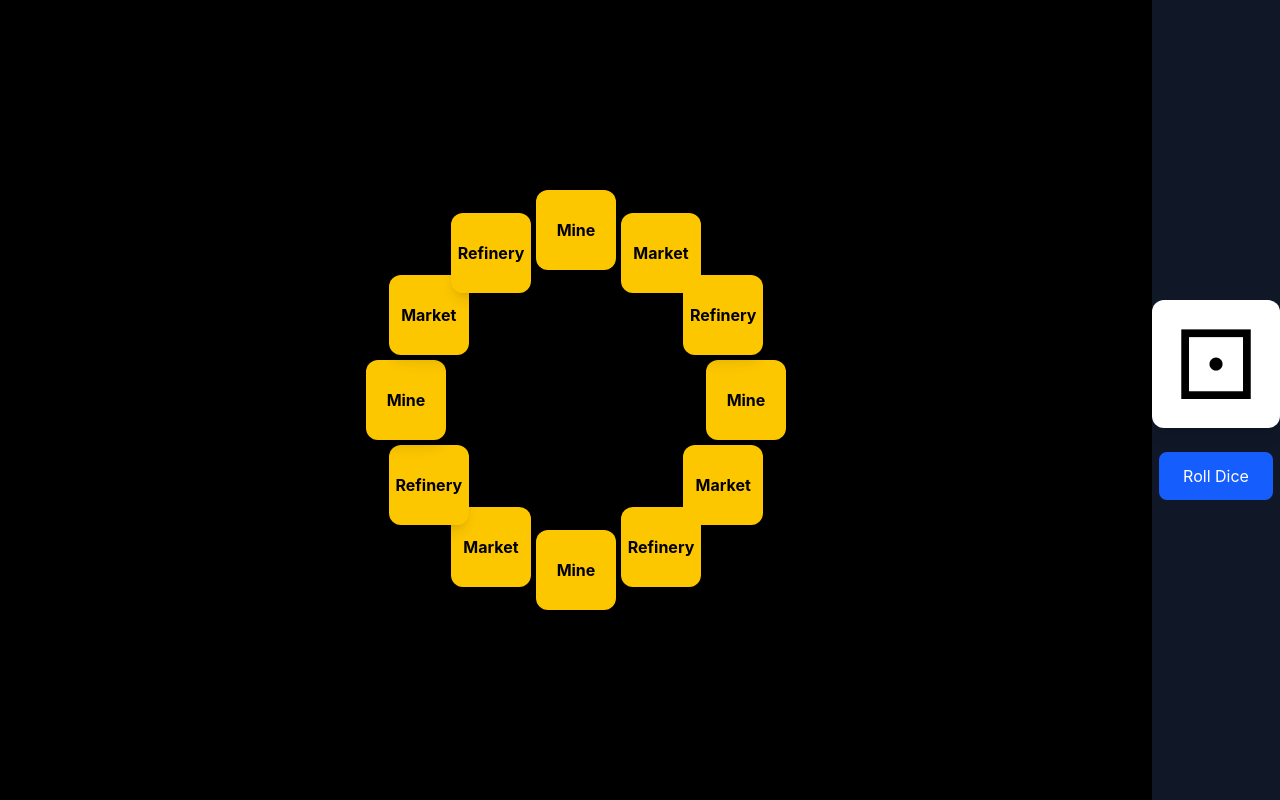
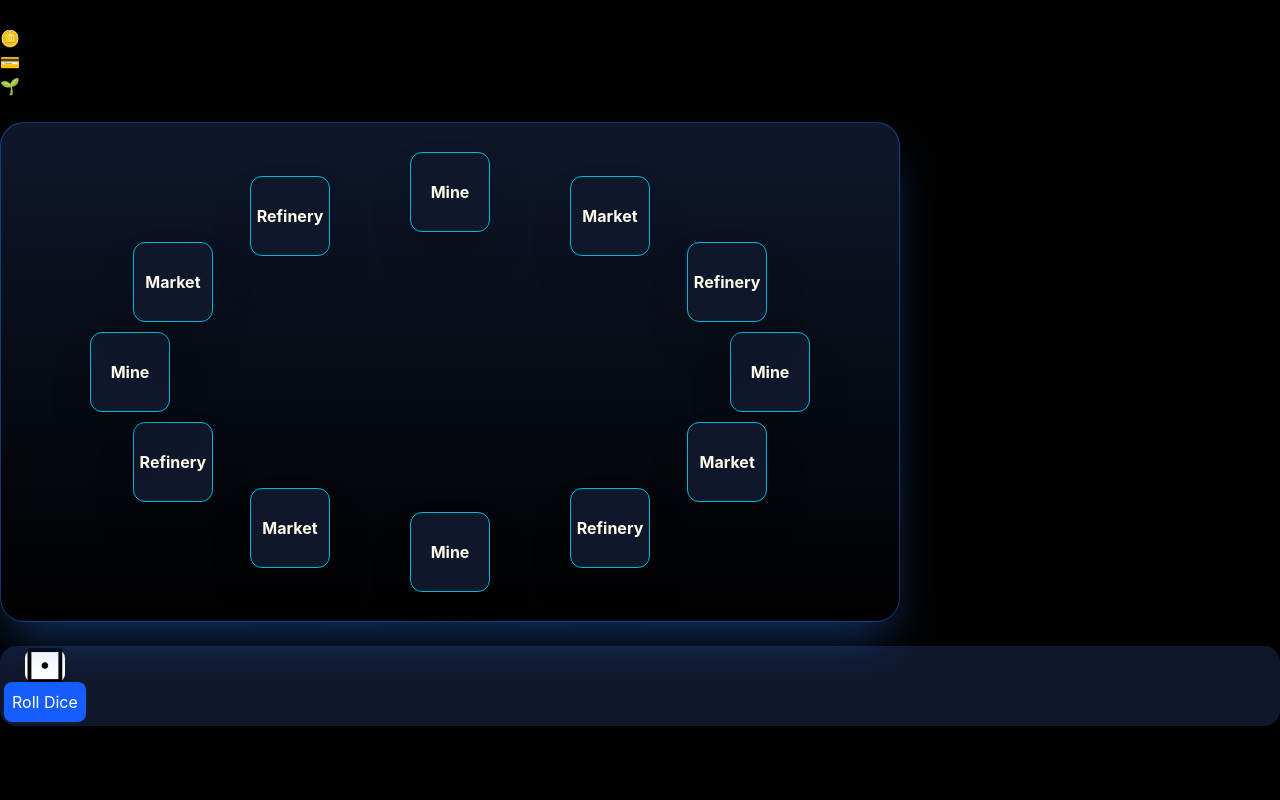
Before and after one commit to bhoomikasingh1825-png/Market-Maruder, a React (Vite) app: page / in a window 1280 px wide. Built offline with nearby package versions, Linux system fonts and the light colour scheme.

Commit message:
Update board layout and position dice inside board container

```diff
--- a/src/App.jsx
+++ b/src/App.jsx
@@ -1,18 +1,23 @@
 import Board from "./Components/Board"
-import Dice from "./Components/Dice"
-import MarketTraker from "./Components/MarketTraker"
+import PlayerInfo from "./Components/PlayerInfo"
 import ActionPanel from "./Components/ActionPanel"
-
+import Valuetraker from "./Components/Valuetracker"
 function App() {
-
   return (
     <>
-    <div  className="min-h-screen bg-black flex items-center justify-center">
+   <div
+   className="min-h-screen bg-black flex justify-center items-center relative">
+    <div
+    className="w-full max-w-7xl space-y-6">
+      <Valuetraker/>
       <Board/>
-      <Dice/>
-      </div>
-    </>
-  )
+      <ActionPanel/>
+      <PlayerInfo/>
+    </div>
+   </div>
+  </>
+  );
+
 }
 
-export default App
+export default App;
--- a/src/Components/ActionPanel.jsx
+++ b/src/Components/ActionPanel.jsx
@@ -1,10 +1,11 @@
+import Dice from "./Dice"
+
 function ActionPanel (){
   return(
-    <div>
-      <h2>
-        Action Panel
-      </h2>
+    <div
+    className="w-full bg-slate-900 rounded-2xl p-1 flex items-center justify-between">
+      <Dice/>
     </div>
-  )
+  );
 }
 export default ActionPanel
--- a/src/Components/Board.jsx
+++ b/src/Components/Board.jsx
@@ -13,36 +13,46 @@ const spaces = [
   "Refinery",]
 
 function Board(){
-  const radius = 230
+   const xRadius = 320;
+  const yRadius = 180;
+
+  const radius = 150;
   return(
     <div
-     className="relative mx-auto rounded-full"
-     style={{ width: '600px', height: '6oopx'}} >
+     className="relative rounded-3xl
+     bg-linear-to-b from-slate-900 to blue-950 border border-blue-500/40 shadow-2xl shadow-blue-500/40
+     p-8 "
+
+      style={{ width: '900px', height: '500px'}} >
       { spaces.map ((space, index) => {
 
         const angle = ( index / spaces.length)*2* Math.PI
 
-        const x = 170* Math.cos(angle)
+        const x = xRadius* Math.cos(angle)
 
-       const y = 170* Math.sin(angle)
+       const y = yRadius* Math.sin(angle)
 
       return(
         <div
         key={index}
-        className="absolute w-20 h-20 bg-yellow-400 rounded-xl flex items-center justify-center font-bold shadow-lg "
+        className="absolute w-20 h-20 text-amber-50 bg-slate-900 border border-cyan-500
+        p-8 shadow-2xl rounded-xl flex items-center justify-center font-bold  "
         style={{
           left :`calc(50% + ${x}px)`,
           top :`calc(50% + ${y}px)`,
-          transform : "translate(-50%, -50%)",
+          transform:'translate(-50%,-50%)'
+
         }}
         >
           {space}
         </div>
-      )
+      );
+
     })
       }
     </div>
-  )
+
+  );
 
 }
 export default Board
--- a/src/Components/Dice.jsx
+++ b/src/Components/Dice.jsx
@@ -12,10 +12,10 @@ function Roll (){
 
 // dice
 return (
-  <div  className="min-h-screen flex flex-col items-center justify-center bg-gray-900">
-     <h2 className="text-8xl bg-white w-32 h-32 rounded-xl flex items-center justify-center shadow-lg">{dicefaces[dice - 1]}</h2>
+  <div  className="flex flex-col items-center justify-center">
+     <h2 className="text-5xl bg-white w-10 h-8  rounded-lg flex items-center justify-center shadow-lg bottom-0 left-0 inset-y-0">{dicefaces[dice - 1]}</h2>
      <button onClick={Roll}
-           className="mt-6 px-6 py-3 bg-blue-600 text-white rounded-lg hover:bg-blue-700">
+           className=" px-2 py-2 bg-blue-600 text-white rounded-lg hover:bg-blue-700">
 
         Roll Dice
       </button>
--- a/src/Components/MarketTraker.jsx
+++ /dev/null
@@ -1,10 +0,0 @@
-function MarketTraker (){
-  return(
-    <div>
-      <h2>
-        Market Traker
-      </h2>
-    </div>
-  )
-}
-export default MarketTraker
--- /dev/null
+++ b/src/Components/PlayerInfo.jsx
@@ -0,0 +1,10 @@
+function PlayerInfo (){
+  return(
+    <div>
+      <h2>
+        PlayerInfo
+      </h2>
+    </div>
+  )
+}
+export default PlayerInfo
--- /dev/null
+++ b/src/Components/Valuetracker.jsx
@@ -0,0 +1,12 @@
+function Valuetracker (){
+return(
+ <div>
+  <div>🪙 Gold : 5</div>
+
+<div>💳 Credits : 3</div>
+
+<div>🌱 Seeds : 4</div>
+</div>
+)
+  }
+export default Valuetracker
```
